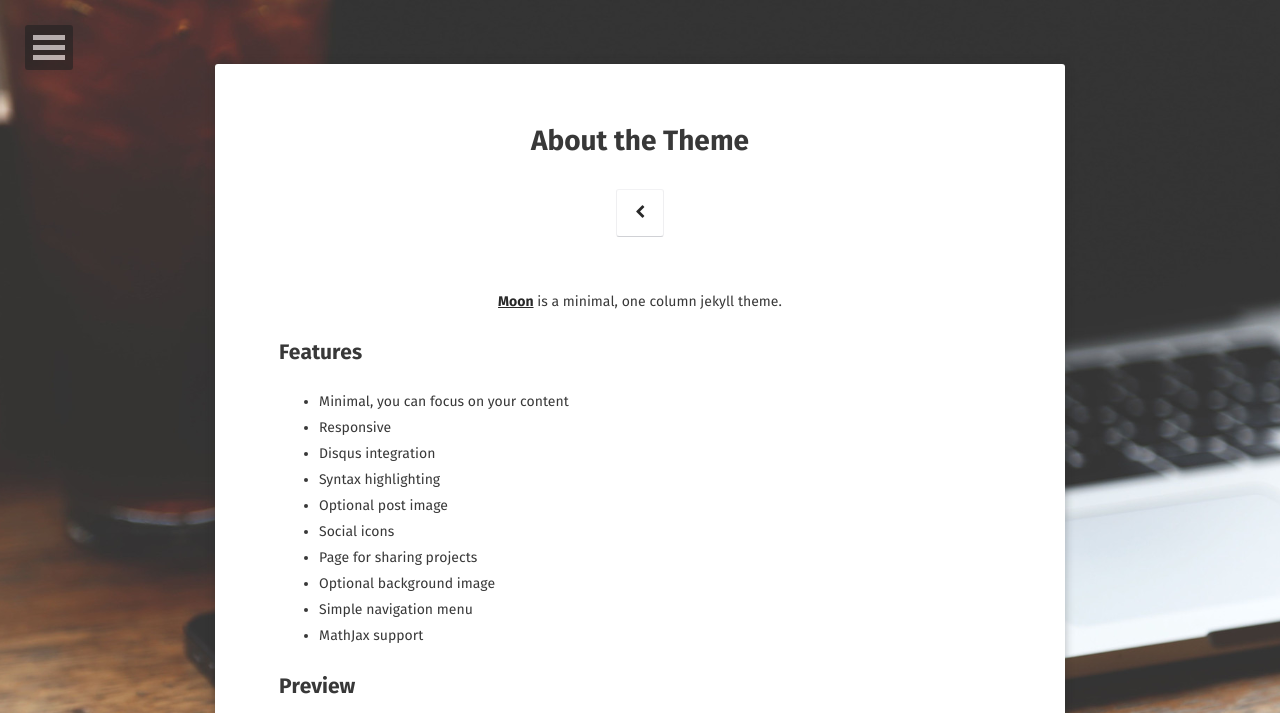
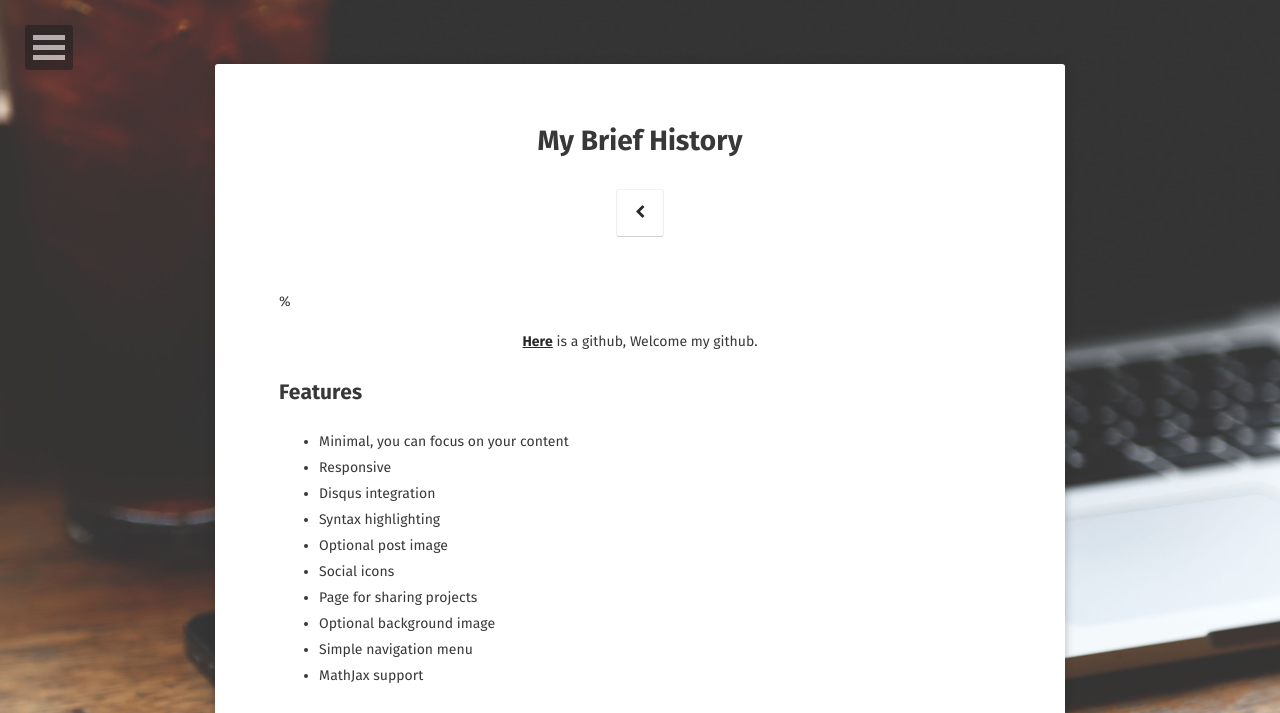
Before and after one commit to JongCheon-Park/JongCheon-Park.github.io, a Jekyll site: the page built from about/index.md, in a window 1280 px wide, cut to the strip 0-713 px from the top of the page. Built offline with Jekyll 4.4.1, drawn with Linux system fonts in a browser that asks for light colours; some web fonts are replaced.

Commit message:
Update index.md

```diff
--- a/about/index.md
+++ b/about/index.md
@@ -1,12 +1,12 @@
 ---
 layout: page
-title: About the Theme
+title: My Brief History
 tags: [about, Jekyll, theme, moon]
-date: 2016-03-21
+date: 2021-08-09
 comments: false
 ---
 
-<center><a href="http://taylantatli.github.io/Moon"><b>Moon</b></a> is a minimal, one column jekyll theme.</center>
+%<center><a href="https://github.com/JongCheon-Park/"><b>Here</b></a> is a github, Welcome my github.</center>
 
 ## Features
 * Minimal, you can focus on your content
```
